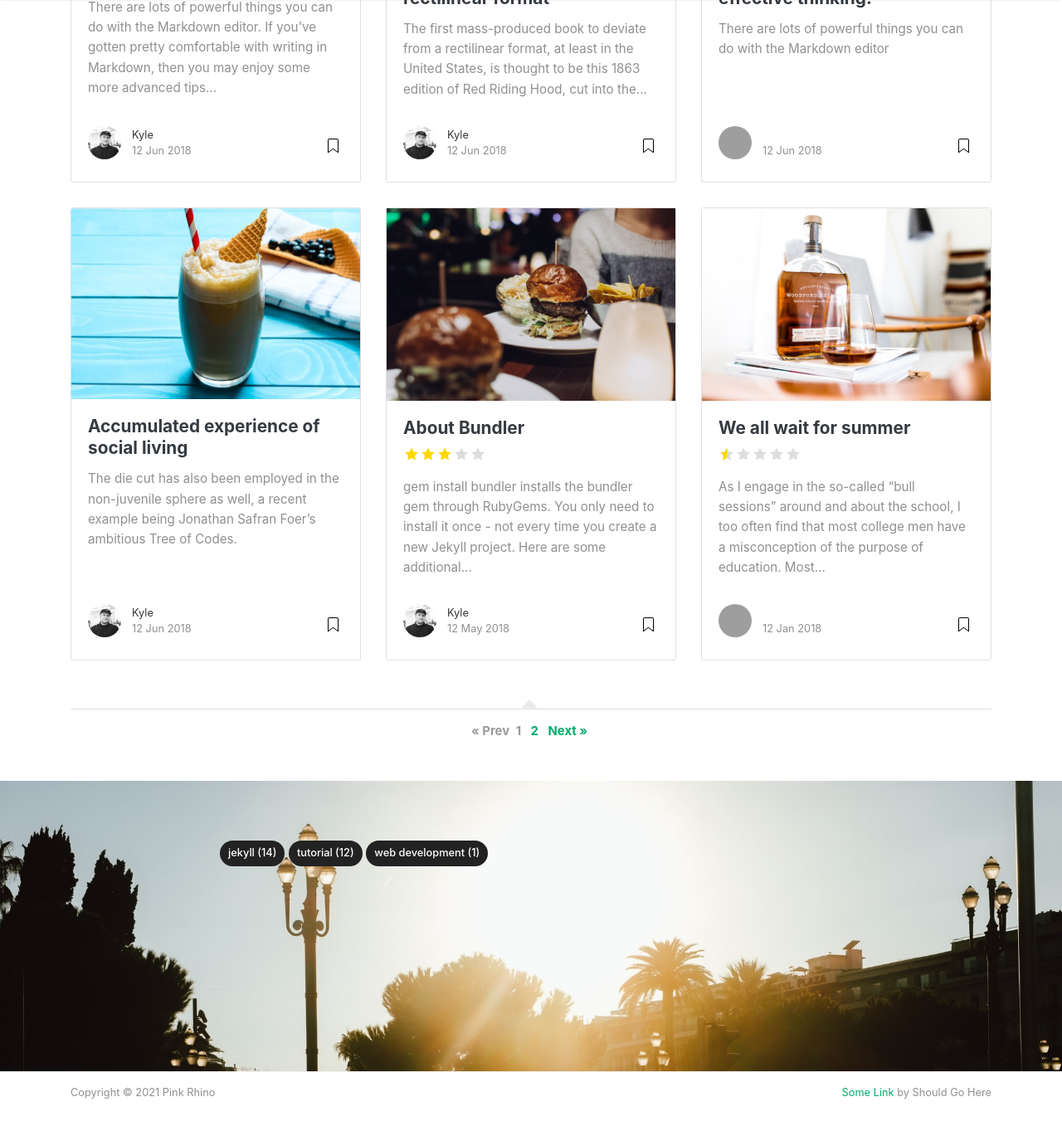
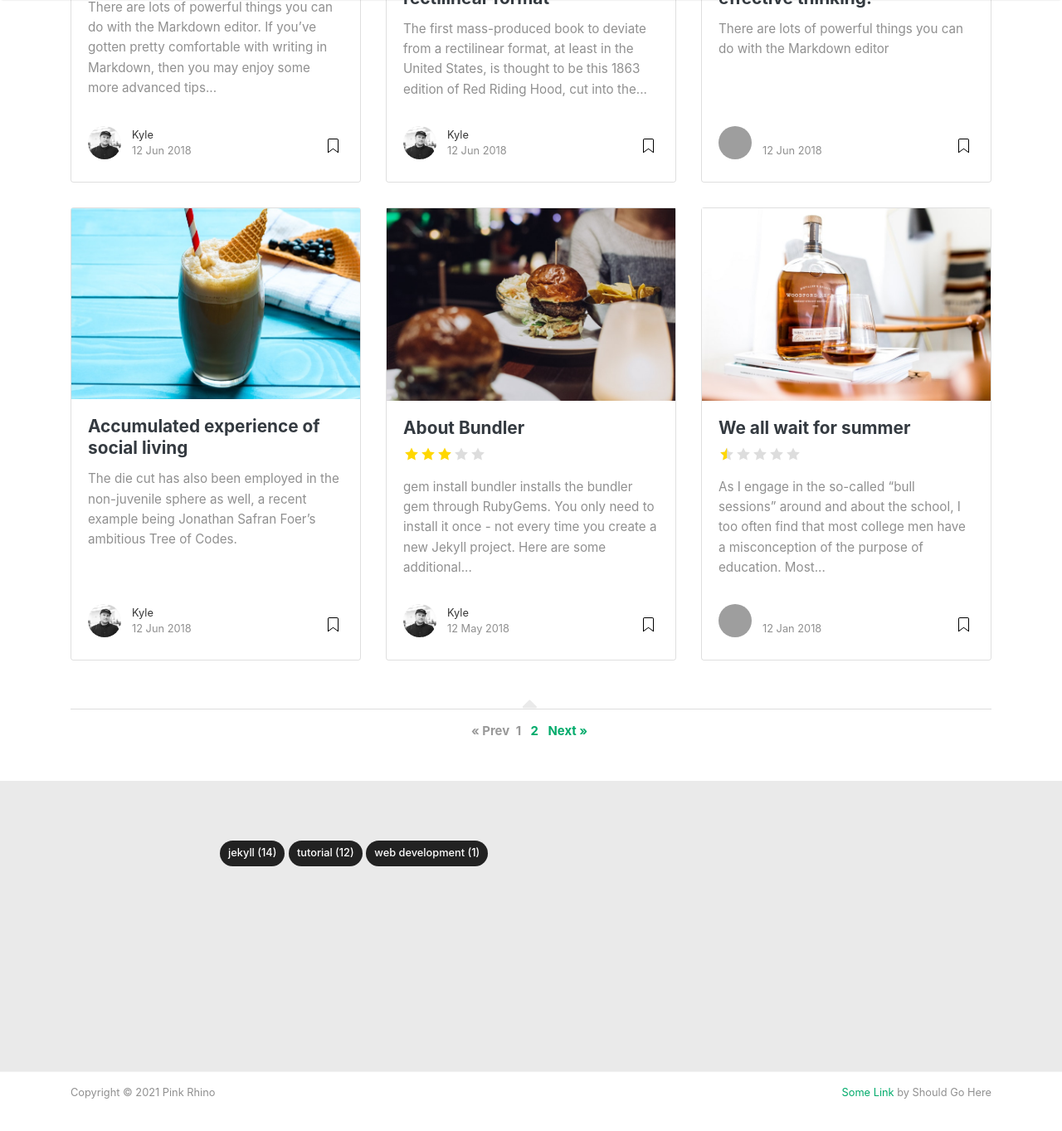
Before and after one commit to leblanck/pinkrhino, a Jekyll site: the page built from index.html, in a window 1280 px wide and 1400 px high, scrolled down 1040 px. Shown: the top 1363 px of the window at 83% size. Built offline with Jekyll 4.4.1, drawn with Linux system fonts in a browser that asks for light colours; nearby versions of some CDN libraries; the list of posts is cut into pages by our own code; grey boxes are pictures that could not be loaded.

Commit message:
change tagcloud div css

```diff
--- a/assets/css/screen.css
+++ b/assets/css/screen.css
@@ -774,7 +774,8 @@ iframe {
         padding: 0;
         height: 350px;
         border-radius: 0;
-        background-image: url(../images/jumbotron.jpg);
+        background-color: #eaeaea;
+        /* background-image: url(../images/jumbotron.jpg); */
         background-size: cover;
     }
 
@@ -792,7 +793,8 @@ iframe {
     margin-top: 3rem;
     padding: 0;
     border-radius: 0;
-    background-image: url(../images/jumbotron.jpg);
+    background-color: #eaeaea;
+    /* background-image: url(../images/jumbotron.jpg); */
     background-size: cover;
 }
 
```
